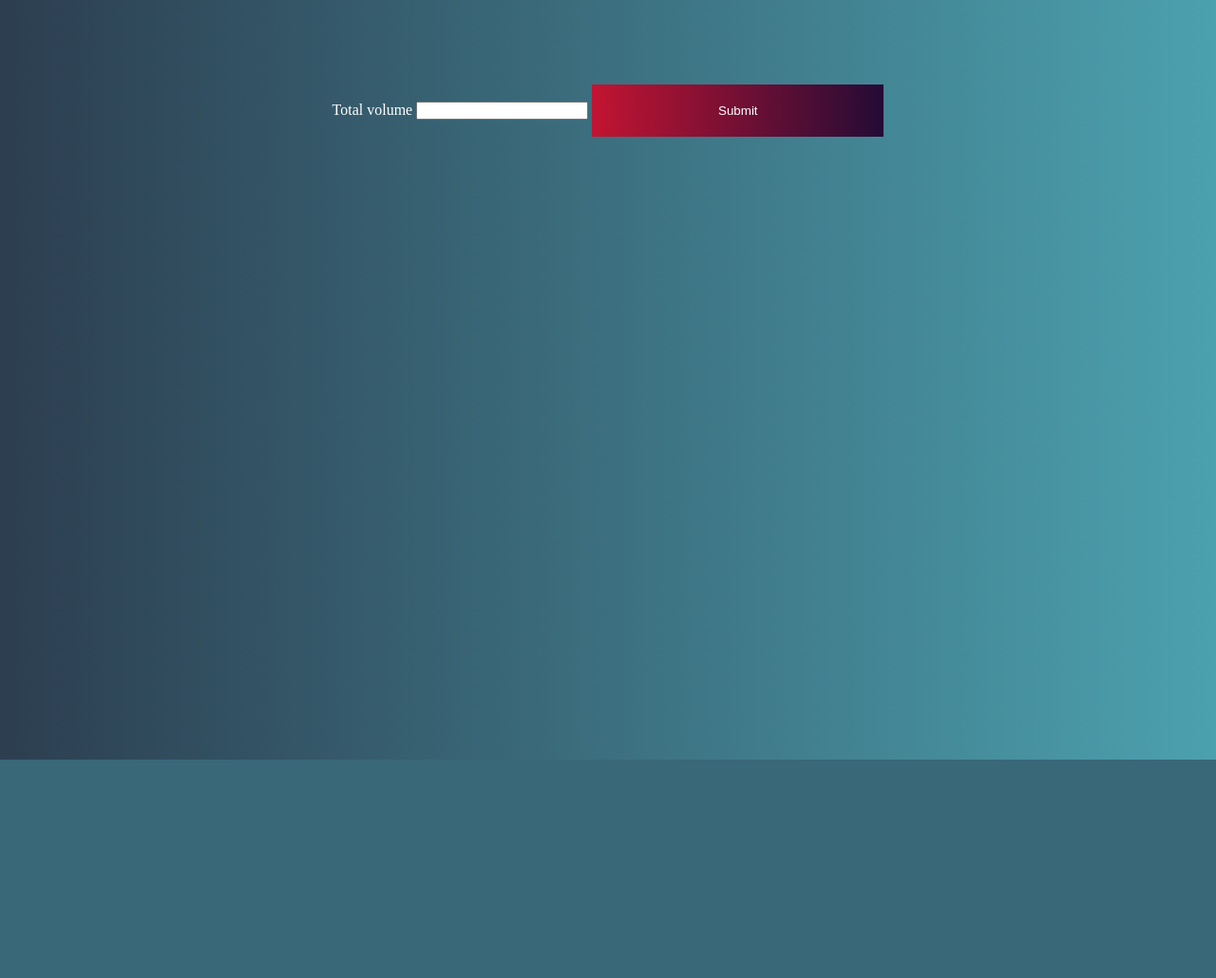
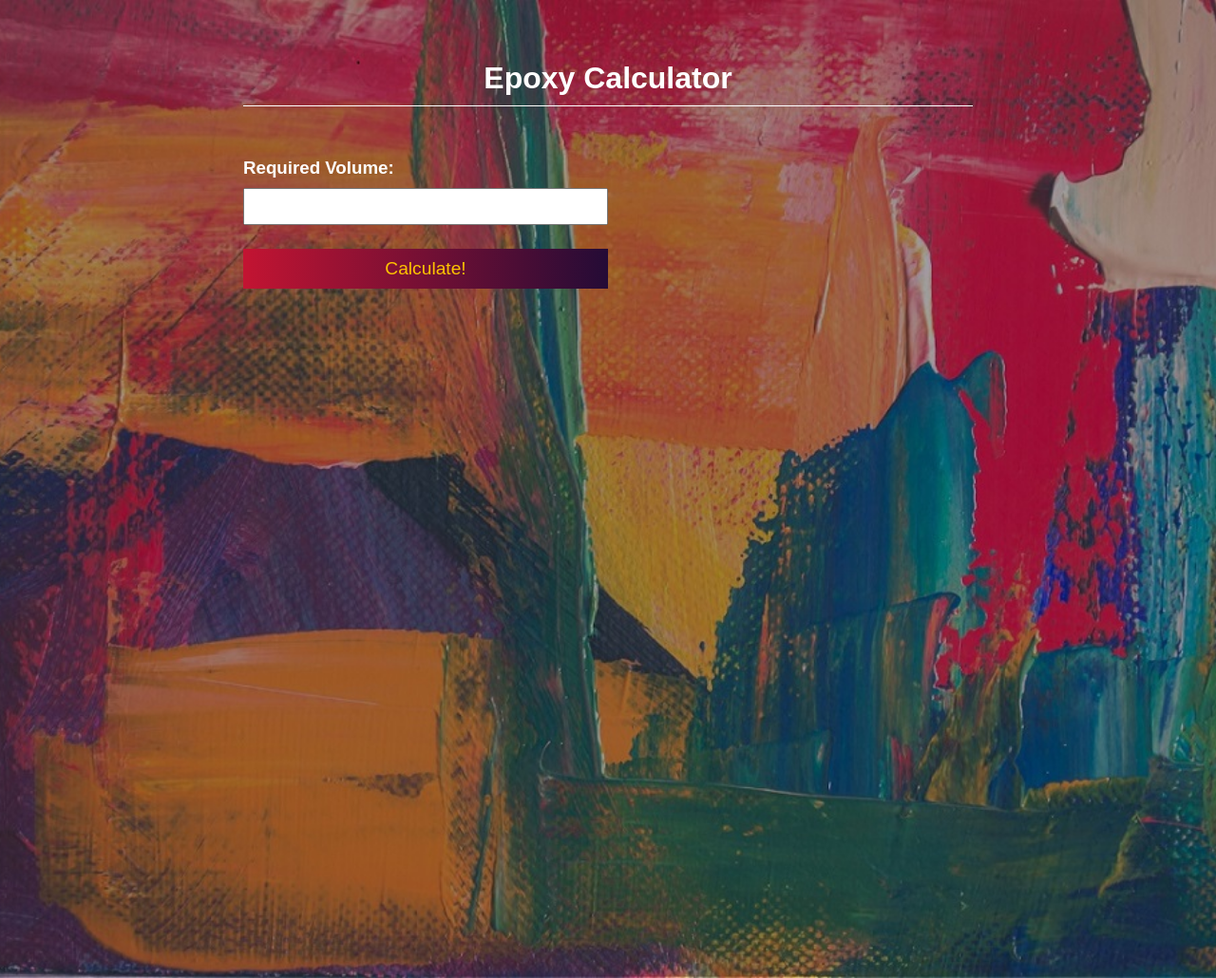
Before and after one commit to ma7aziz/resin-calc, a Flask app: page / in a window 1280 px wide. Shown: the whole page at 95% size. Before the commit the page ends 800 px from the top, so only its background shows below. Run offline with Flask 2, Linux system fonts and the light colour scheme.

Commit message:
finished style

```diff
--- a/static/css/style.css
+++ b/static/css/style.css
@@ -2,20 +2,84 @@
     padding: 0;
     margin: 0;
     box-sizing: border-box;
+    overflow: hidden;
 }
 
+
 body {
-    background: linear-gradient(to right,#2C3E50,#4CA1AF);
+    background-image: url("/static/img/bg-image.jpg");
+
+    background-position: center;
+    background-repeat: no-repeat;
+    background-size: cover;
+    padding: 5% 20%;
+    color: white;
+    font-family: Arial, Helvetica, sans-serif;
+}
+body::before {
+    content: "";
+    background-color: black;
+    opacity: .3;
+    width: 100vh;
+    position: absolute;
+    top: 0;
+    left: 0;
+    /* z-index: 3; */
+}
+
+header {
+    margin-bottom: 7% ;
+    border-bottom: 1px solid white;
+    padding-bottom: 10px;
     text-align: center;
-    padding: 5% 20%;
+    /* font-size: 1.5; */
+    font-weight: 900;
+}
+a {
+    text-decoration: none;
     color: white;
 }
 .btn {
+    display: block;
     border: none;
-    padding: 20px;
-    width: 40%;
+    padding: 10px 20px;
+    width: 50%;
     margin-top: 25px;
-    color: white;
+    color: #ffc500;
     background: linear-gradient(to right,#c31432,#240b36);
     cursor: pointer;
+    font-size: 1.2em;
 }
+
+h3 {
+    padding-bottom: 10px;
+
+}
+main {
+width: 100%;
+margin-left: 0%;
+
+height: 100vh;
+}
+
+
+input[type=number]{
+    width: 50%;
+    padding: 10px;
+}
+
+.value {
+    font-size: 16px;
+    margin-bottom: 16px;
+
+    color: #ffc500;
+    font-size: 1.5em;
+    font-weight: 600;
+}
+.results {
+    margin-bottom: 1em;
+    width: fit-content;
+    padding: 1em;
+    border-bottom: 1px solid #240b36;
+
+}
--- a/templates/index.html
+++ b/templates/index.html
@@ -10,25 +10,34 @@
 </head>
 
 <body>
+    <header>
+        <h1>Epoxy Calculator</h1>
+    </header>
+
+    <main>
+
 
         {%if epoxy %}
-    <p>
-    Total Volume : {{volume}} ml
-    </p>
-    <p>
-        epoxy : {{epoxy}} ml
-    </p>
-    <p>
-        Hardner : {{hardner}} ml
-    </p>
-    <button class="btn"><a href="/" >Start again</a></button>
+        <div class="results">
+            <h2>Total Volume : </h2> <span class="value"> {{volume}} Ml </span>
+        </div>
+        <div class="results">
+            <h2>Epoxy : </h2> <span class="value">{{epoxy}} Ml </span>
+        </div>
+        <div class="results">
+            <h2>Hardner :</h2> <span class="value">{{hardner}} Ml </span>
+        </div>
+        <br>
+        <h4>Ratio: 100-40</h4>
+        <a href="/" class="btn"> Start Again </a>
         {%else%}
         <form method="POST" action="/">
-        <label for="volume">Total volume</label>
+            <h3>Required Volume:</h3>
             <input type="number" name="volume" required>
-        <input class="btn" type="submit">
+            <input class="btn" type="submit" value="Calculate!">
         </form>
         {%endif%}
+    </main>
 </body>
 
 </html>
```
Also changed, not shown: static/img/bg-image.jpg (added). Lines whose indentation alone changed are shown as unchanged.
